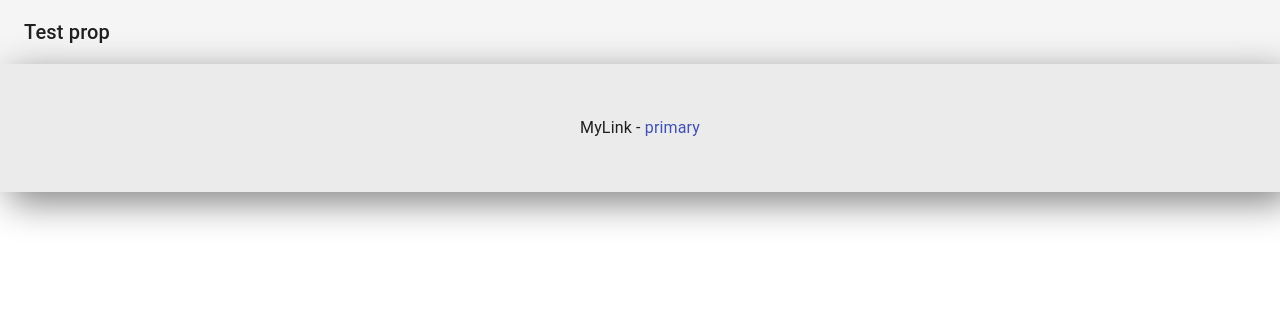
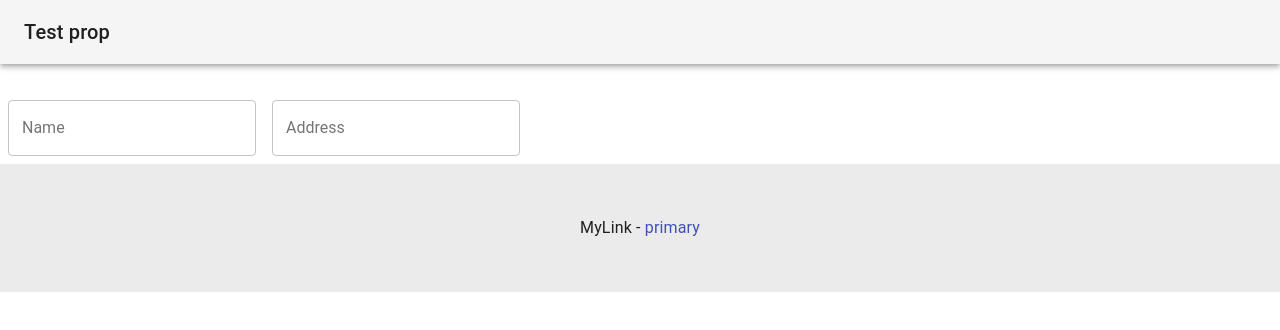
Before and after one commit to Ahkyhabib/teststep, a React (Create React App) app: page / in a window 1280 px wide. Shown: the top 330 px of the page. Built offline with nearby package versions, Linux system fonts and the light colour scheme.

Commit message:
Change TextField to a custom TextBox

```diff
--- a/src/App.css
+++ b/src/App.css
@@ -5,5 +5,11 @@
 .MuiTypography-root-42.MuiTypography-subtitle1-60 {
   Background-color: rgb(235, 235, 235);
   padding: 50px;
-  box-shadow: 10px 10px 35px grey;
+  /* box-shadow: 10px -10px 50px grey; */
 }
+
+.MuiInputBase-input-104.MuiInput-input-89 {
+  border-style: solid;
+  border-width: 2px;
+
+}
--- a/src/components/Panel1.js
+++ b/src/components/Panel1.js
@@ -1,16 +1,40 @@
 import React, { Component } from 'react'
 import Header from './Header'
 import Footer from './Footer'
+import MuiThemeProvider from '@material-ui/core/styles/MuiThemeProvider';
+import TextField from '@material-ui/core/TextField';
+import TextBox from './TextBox';
+
+const styles = {
+  root: {
+    flexGrow: 1,
+
+
+  },
+};
 
 
 export class Panel1 extends Component {
   render() {
+// Puling in values (fistName, lastName...)
+const { values, handleChange } = this.props;
+
     return (
-      <div>
+
+
+        <MuiThemeProvider>
+        <React.Fragment>
         <Header />
-        <Footer />
 
-      </div>
+          <br />
+          <TextBox />
+
+          <Footer />
+        </React.Fragment>
+      </MuiThemeProvider>
+
+
+
     )
   }
 }
--- /dev/null
+++ b/src/components/TextBox.js
@@ -0,0 +1,93 @@
+import React from 'react';
+import PropTypes from 'prop-types';
+import classNames from 'classnames';
+import { withStyles } from '@material-ui/core/styles';
+import MenuItem from '@material-ui/core/MenuItem';
+import TextField from '@material-ui/core/TextField';
+
+const styles = theme => ({
+  container: {
+    display: 'flex',
+    flexWrap: 'wrap',
+  },
+  textField: {
+    marginLeft: theme.spacing.unit,
+    marginRight: theme.spacing.unit,
+  },
+  dense: {
+    marginTop: 16,
+  },
+  menu: {
+    width: 200,
+  },
+});
+
+const currencies = [
+  {
+    value: 'USD',
+    label: '$',
+  },
+  {
+    value: 'EUR',
+    label: '€',
+  },
+  {
+    value: 'BTC',
+    label: '฿',
+  },
+  {
+    value: 'JPY',
+    label: '¥',
+  },
+];
+
+class OutlinedTextFields extends React.Component {
+  state = {
+    name: '',
+    age: '',
+    multiline: 'Controlled',
+    currency: 'EUR',
+    address:''
+  };
+
+  handleChange = name => event => {
+    this.setState({
+      [name]: event.target.value,
+    });
+  };
+
+  render() {
+    const { classes } = this.props;
+
+    return (
+      <form className={classes.container} noValidate autoComplete="off">
+        <TextField
+          id="outlined-name"
+          label="Name"
+          className={classes.textField}
+          value={this.state.name}
+          onChange={this.handleChange('name')}
+          margin="normal"
+          variant="outlined"
+        />
+        <br/>
+        <TextField
+          id="outlined-address"
+          label="Address"
+          className={classes.textField}
+          value={this.state.address}
+          onChange={this.handleChange('address')}
+          margin="normal"
+          variant="outlined"
+        />
+
+      </form>
+    );
+  }
+}
+
+OutlinedTextFields.propTypes = {
+  classes: PropTypes.object.isRequired,
+};
+
+export default withStyles(styles)(OutlinedTextFields);
```
